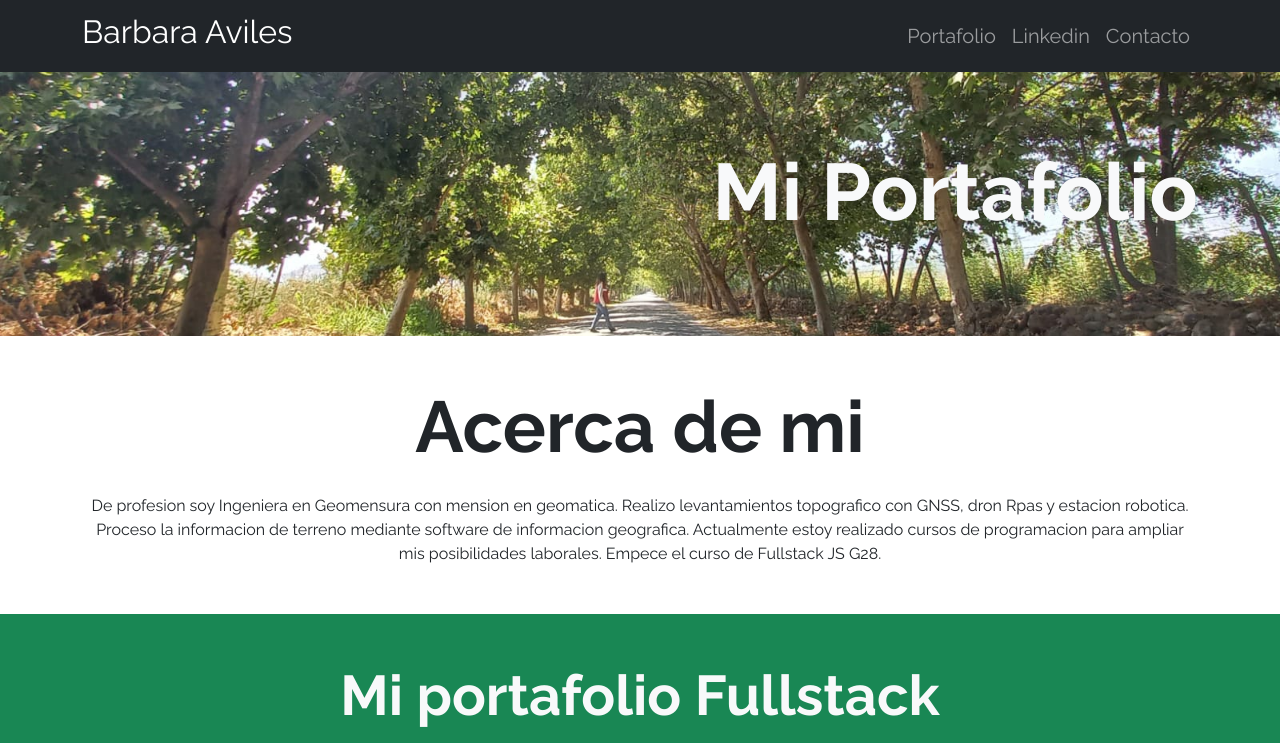
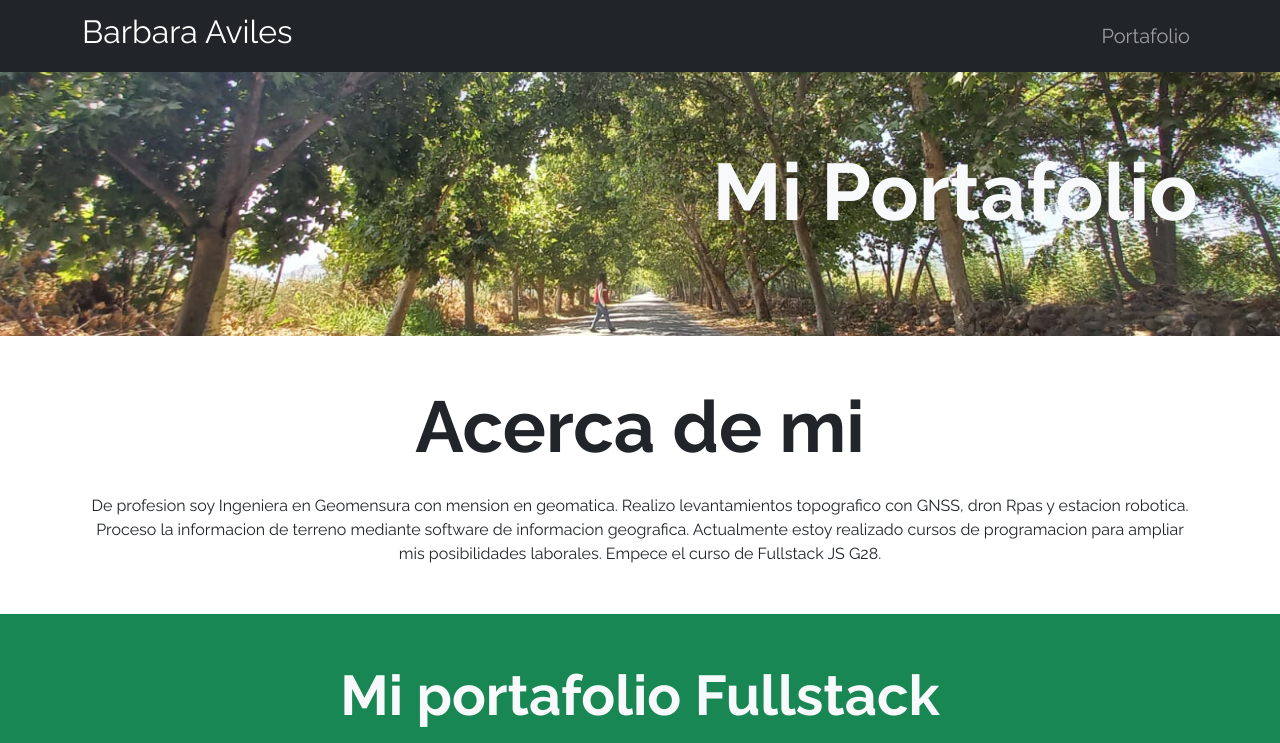
Before and after one commit to baviless/baviless.git.io, a plain HTML site: page index.html in a window 1280 px wide. Shown: the top 743 px of the page. Drawn offline with nearby package versions, Linux system fonts and the light colour scheme.

Commit message:
se eliminan 2 links

```diff
--- a/index.html
+++ b/index.html
@@ -33,12 +33,7 @@
                     <li class="nav-item">
                         <a class="nav-link" href="https://github.com/baviless?tab=repositories">Portafolio</a>
                     </li>
-                    <li class="nav-item">
-                        <a class="nav-link" href="https://www.linkedin.com/in/barbara-aviles-350a7421b/">Linkedin</a>
-                    </li>
-                    <li class="nav-item">
-                        <a class="nav-link" href="#">Contacto</a>
-                    </li>
+
 
                 </ul>
 
```
